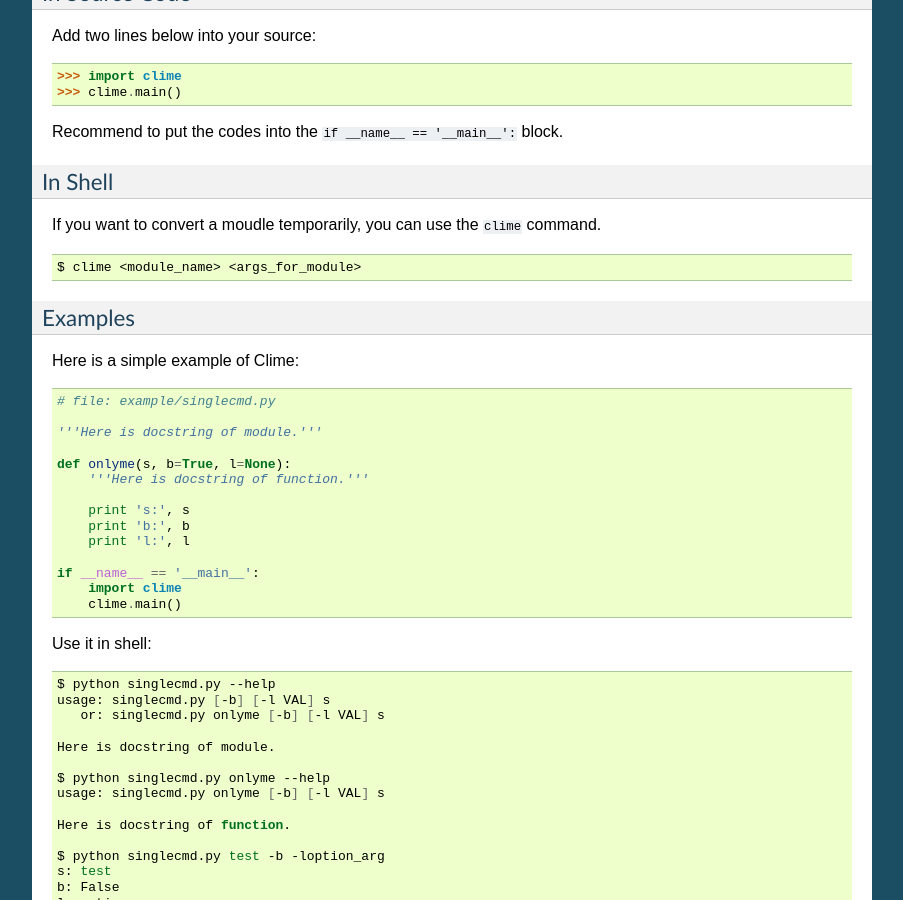
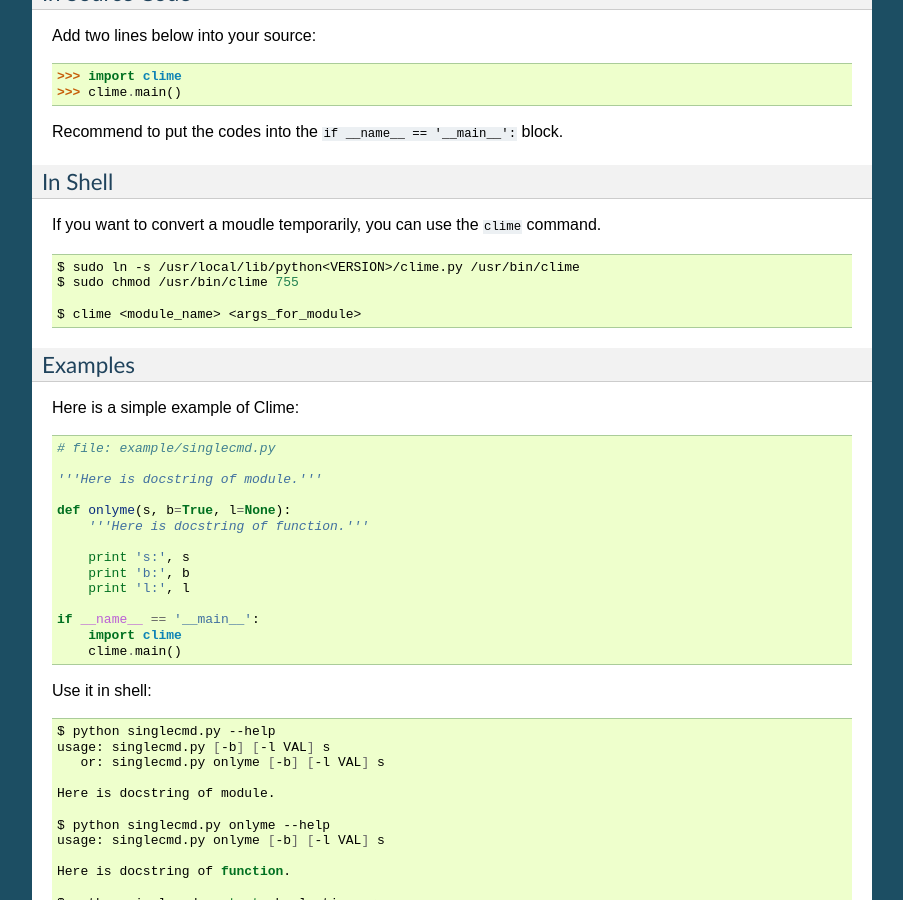
Before and after one commit to moskytw/clime, a Sphinx documentation site: the page built from docs/index.rst, in a window 1280 px wide and 900 px high, scrolled down 521 px. Shown: the whole window, without its empty margins (198-1101 px from the left). Built offline with Sphinx 7.4.7, drawn with Linux system fonts in a browser that asks for light colours.

Commit message:
updated documentation

```diff
--- a/README.rst
+++ b/README.rst
@@ -41,6 +41,9 @@ If you want to convert a moudle temporarily, you can use the ``clime``
 command.
 
 ::
+
+    $ sudo ln -s /usr/local/lib/python<VERSION>/clime.py /usr/bin/clime
+    $ sudo chmod /usr/bin/clime 755
 
     $ clime <module_name> <args_for_module>
 
--- a/docs/index.rst
+++ b/docs/index.rst
@@ -46,6 +46,9 @@ If you want to convert a moudle temporarily, you can use the ``clime``
 command.
 
 .. code-block:: bash
+
+    $ sudo ln -s /usr/local/lib/python<VERSION>/clime.py /usr/bin/clime
+    $ sudo chmod /usr/bin/clime 755
 
     $ clime <module_name> <args_for_module>
 
```
